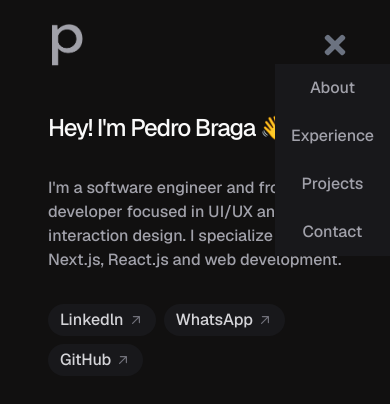
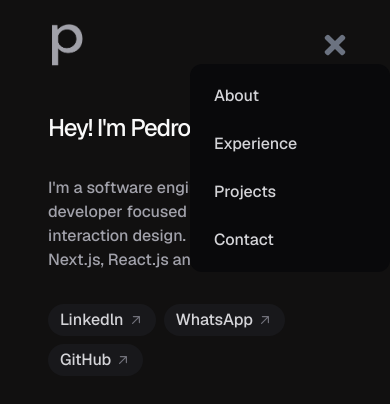
Before and after one commit to bragap/pedrobragadev, a Next.js app: page / in a window 390 px wide. Both pictures are taken after a click on the element 335 px from the left and 45 px from the top of the page. Shown: the top 404 px of the page. Built offline with nearby package versions, Linux system fonts and the light colour scheme.

Commit message:
fix nav style

```diff
--- a/ui/Nav.tsx
+++ b/ui/Nav.tsx
@@ -93,11 +93,11 @@ export const Nav = () => {
             </div>
 
             {nav && (
-                <ul className="sm:hidden duration-200 flex flex-col items-center absolute z-30 top-16 right-0 w--[px] bg-zinc-900 bg-gradient-to-t from-zinc-900/0 via-zinc-900 to-zinc-900/0 ">
+                <ul className="sm:hidden transition duration-200 p-2 flex flex-col items-left absolute z-30 top-16 right-0 w-[200px] rounded-xl bg-zinc-950  ">
                     {links && links.map(({ id, url, name }) => (
                         <li
                             key={id}
-                            className="px-4 cursor-pointer capitalize py-3 text-base duration-200 text-zinc-400 hover:text-zinc-100"
+                            className="px-4 cursor-pointer capitalize py-3 text-base duration-200 text-zinc-300 hover:text-white"
                         >
                             <Link onClick={() => setNav(!nav)} href={url}>
                                 {name}
```
